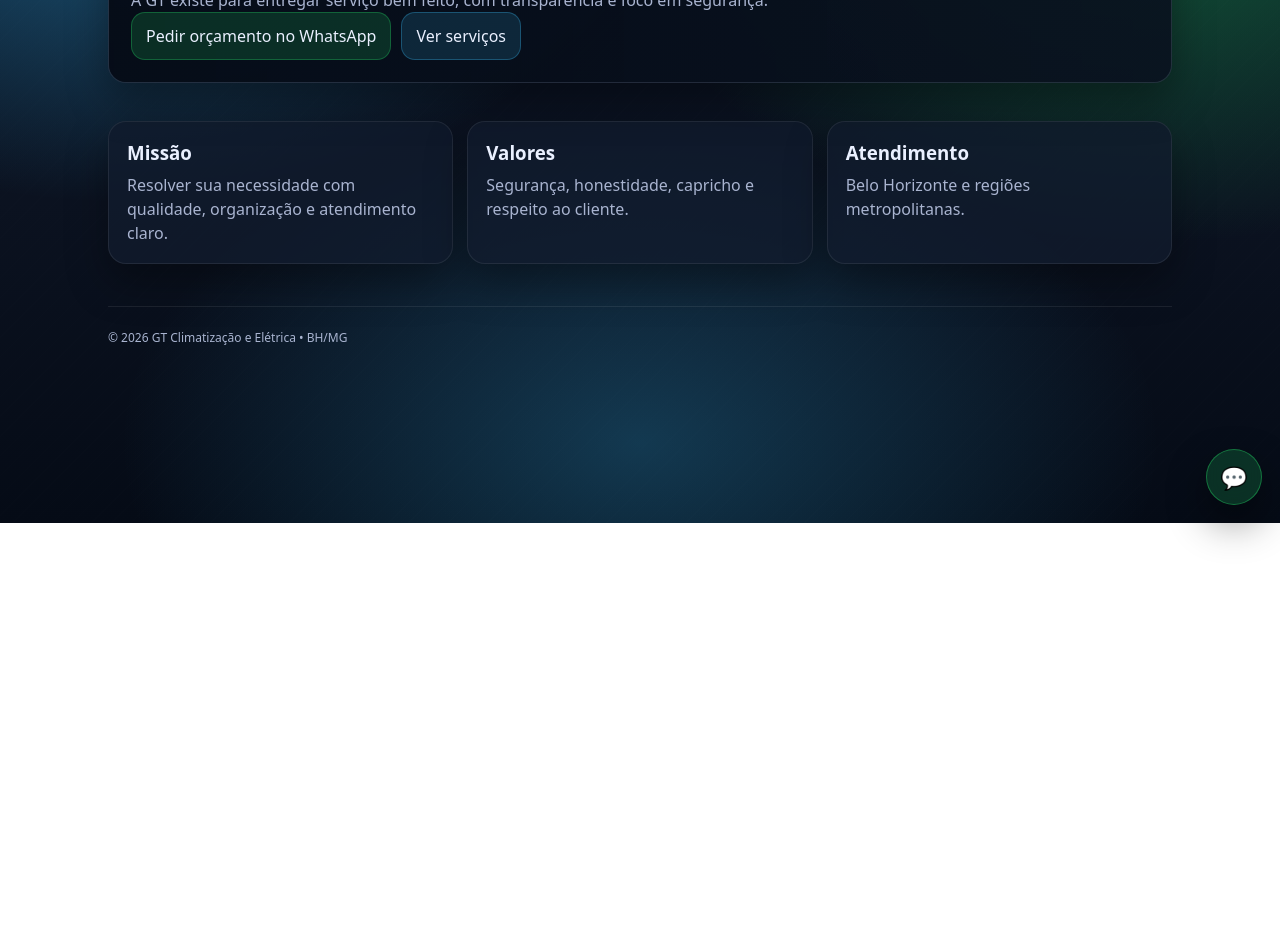
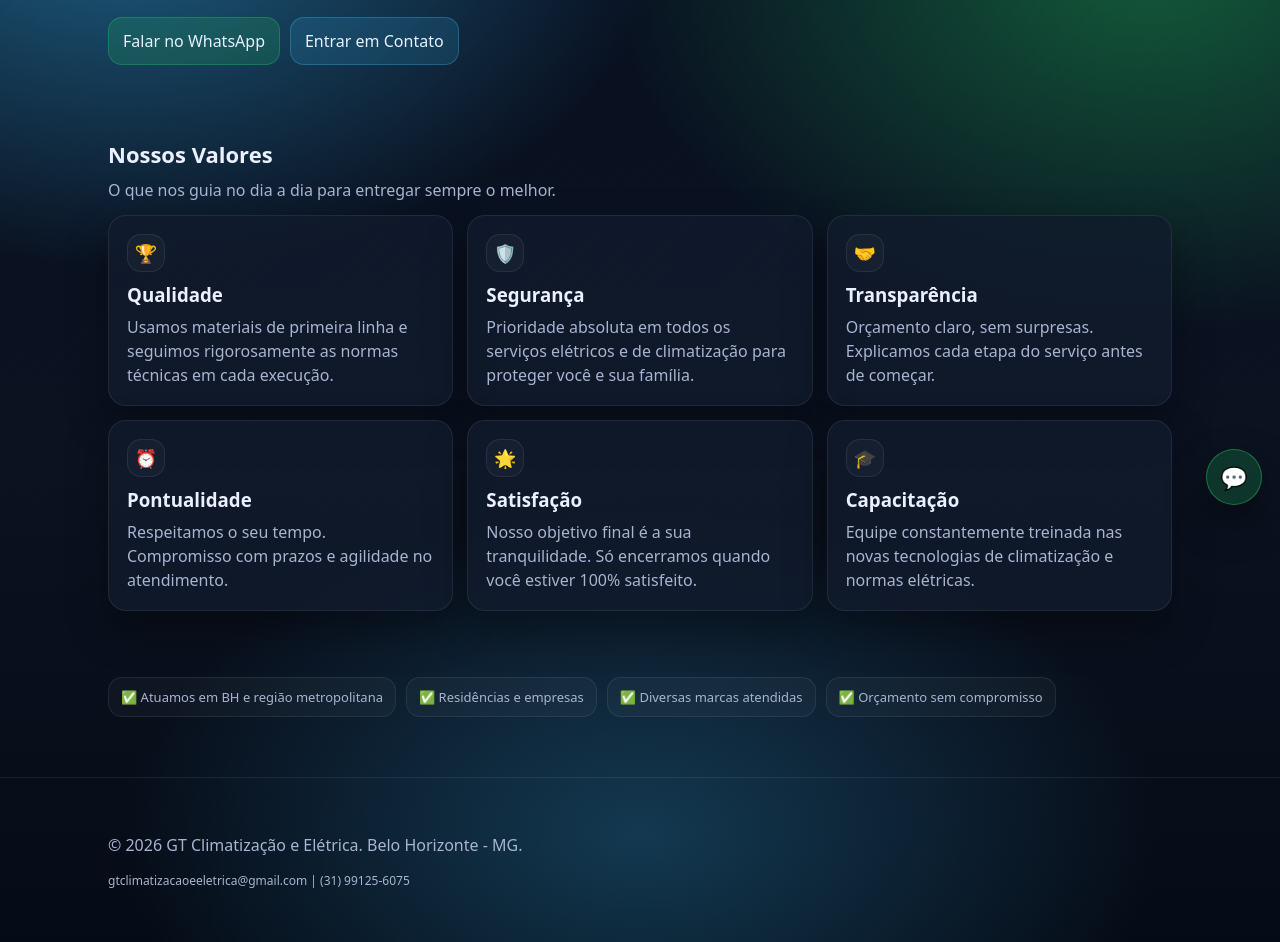
Before and after one commit to gtclimatizacaoeeletrica/gtclimatizacaoeletrica, a plain HTML site: page sobre.html in a window 1280 px wide. Shown: the part 277-1219 px from the top of the page. Before the commit the page ends 800 px from the top, so only its background shows below. Drawn offline with Linux system fonts and the light colour scheme.

Commit message:
Update sobre.html

```diff
--- a/sobre.html
+++ b/sobre.html
@@ -4,6 +4,7 @@
   <meta charset="utf-8" />
   <meta name="viewport" content="width=device-width, initial-scale=1" />
   <title>Sobre | GT Climatização e Elétrica</title>
+  <meta name="description" content="Conheça a GT Climatização e Elétrica. Profissionais qualificados, compromisso com segurança e satisfação total do cliente em BH.">
   <link rel="stylesheet" href="style.css" />
 </head>
 <body>
@@ -11,12 +12,9 @@
   <div class="topbar">
     <div class="container nav">
       <a class="brand" href="index.html">
-        <div>
-
-          <div style="display:flex; flex-direction:column; gap:2px">
-            <strong>GT Climatização e Elétrica</strong>
-            <span>Conforto e segurança para sua casa e empresa</span>
-          </div>
+        <div style="display:flex; flex-direction:column; gap:2px">
+          <strong>GT Climatização e Elétrica</strong>
+          <span>Conforto e segurança para sua casa e empresa</span>
         </div>
       </a>
       <div class="menu">
@@ -30,34 +28,77 @@
     </div>
   </div>
 
-<main class="container">
   <section class="hero">
-    <div class="card hero-visual" style="padding:22px">
-      <div class="kicker fade-in">✅ BH e região metropolitana</div>
-      <h1 class="h-title fade-in d2">Sobre</h1>
-      <p class="h-sub fade-in d3">A GT existe para entregar serviço bem feito, com transparência e foco em segurança.</p>
-      <div style="display:flex; gap:10px; flex-wrap:wrap" class="fade-in d3">
-        <a class="btn btn-primary" href="https://wa.me/5531991256075" target="_blank" rel="noreferrer">Pedir orçamento no WhatsApp</a>
-        <a class="btn btn-secondary" href="servicos.html">Ver serviços</a>
+    <div class="container hero-grid fade-in">
+      <div>
+        <h1 class="h-title">Sobre a GT</h1>
+        <p class="h-sub">Soluções completas em climatização e elétrica. Contamos com profissionais qualificados, equipamentos modernos e um compromisso inegociável com a segurança e a satisfação dos nossos clientes.</p>
+        <div style="margin-top:22px; display:flex; flex-wrap:wrap; gap:10px;">
+          <a class="btn btn-primary" href="https://wa.me/5531991256075" target="_blank">Falar no WhatsApp</a>
+          <a class="btn btn-secondary" href="contato.html">Entrar em Contato</a>
+        </div>
       </div>
     </div>
   </section>
 
+  <section class="section">
+    <div class="container">
+      <h2 class="section-title">Nossos Valores</h2>
+      <p class="section-sub">O que nos guia no dia a dia para entregar sempre o melhor.</p>
+      <div class="grid-3">
+        <div class="card card-hover fade-in">
+          <div class="icon" style="margin-bottom:10px;">🏆</div>
+          <h3>Qualidade</h3>
+          <p>Usamos materiais de primeira linha e seguimos rigorosamente as normas técnicas em cada execução.</p>
+        </div>
+        <div class="card card-hover fade-in d2">
+          <div class="icon" style="margin-bottom:10px;">🛡️</div>
+          <h3>Segurança</h3>
+          <p>Prioridade absoluta em todos os serviços elétricos e de climatização para proteger você e sua família.</p>
+        </div>
+        <div class="card card-hover fade-in d3">
+          <div class="icon" style="margin-bottom:10px;">🤝</div>
+          <h3>Transparência</h3>
+          <p>Orçamento claro, sem surpresas. Explicamos cada etapa do serviço antes de começar.</p>
+        </div>
+        <div class="card card-hover fade-in">
+          <div class="icon" style="margin-bottom:10px;">⏰</div>
+          <h3>Pontualidade</h3>
+          <p>Respeitamos o seu tempo. Compromisso com prazos e agilidade no atendimento.</p>
+        </div>
+        <div class="card card-hover fade-in d2">
+          <div class="icon" style="margin-bottom:10px;">🌟</div>
+          <h3>Satisfação</h3>
+          <p>Nosso objetivo final é a sua tranquilidade. Só encerramos quando você estiver 100% satisfeito.</p>
+        </div>
+        <div class="card card-hover fade-in d3">
+          <div class="icon" style="margin-bottom:10px;">🎓</div>
+          <h3>Capacitação</h3>
+          <p>Equipe constantemente treinada nas novas tecnologias de climatização e normas elétricas.</p>
+        </div>
+      </div>
+    </div>
+  </section>
 
-<section class="section">
-  <div class="grid-3">
-    <div class="card card-hover"><h3>Missão</h3><p>Resolver sua necessidade com qualidade, organização e atendimento claro.</p></div>
-    <div class="card card-hover"><h3>Valores</h3><p>Segurança, honestidade, capricho e respeito ao cliente.</p></div>
-    <div class="card card-hover"><h3>Atendimento</h3><p>Belo Horizonte e regiões metropolitanas.</p></div>
+  <section class="section" style="padding-top:0;">
+    <div class="container trust">
+      <div class="badge">✅ Atuamos em BH e região metropolitana</div>
+      <div class="badge">✅ Residências e empresas</div>
+      <div class="badge">✅ Diversas marcas atendidas</div>
+      <div class="badge">✅ Orçamento sem compromisso</div>
+    </div>
+  </section>
+
+  <div class="footer">
+    <div class="container">
+      <p>© 2026 GT Climatização e Elétrica. Belo Horizonte - MG.</p>
+      <p class="small">gtclimatizacaoeeletrica@gmail.com | (31) 99125-6075</p>
+    </div>
   </div>
-</section>
 
+  <a href="https://wa.me/5531991256075" class="wa-float" target="_blank" rel="noreferrer" aria-label="WhatsApp">
+    <span>💬</span>
+  </a>
 
-  <footer class="footer">
-    <div class="small">© <span id="year"></span> GT Climatização e Elétrica • BH/MG</div>
-  </footer>
-</main>
-<a class="wa-float" href="https://wa.me/5531991256075" target="_blank" rel="noreferrer" aria-label="Chamar no WhatsApp"><span>💬</span></a>
-<script src="script.js"></script>
 </body>
 </html>
```
